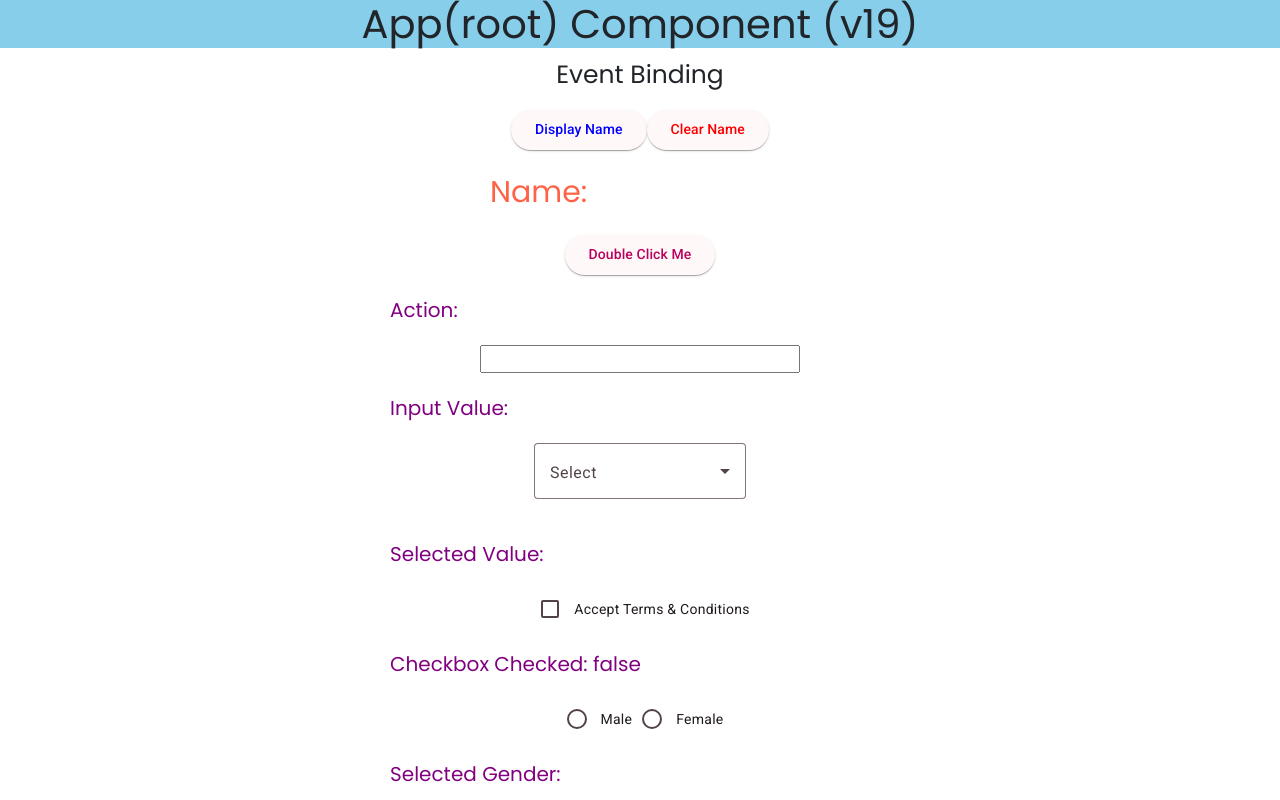
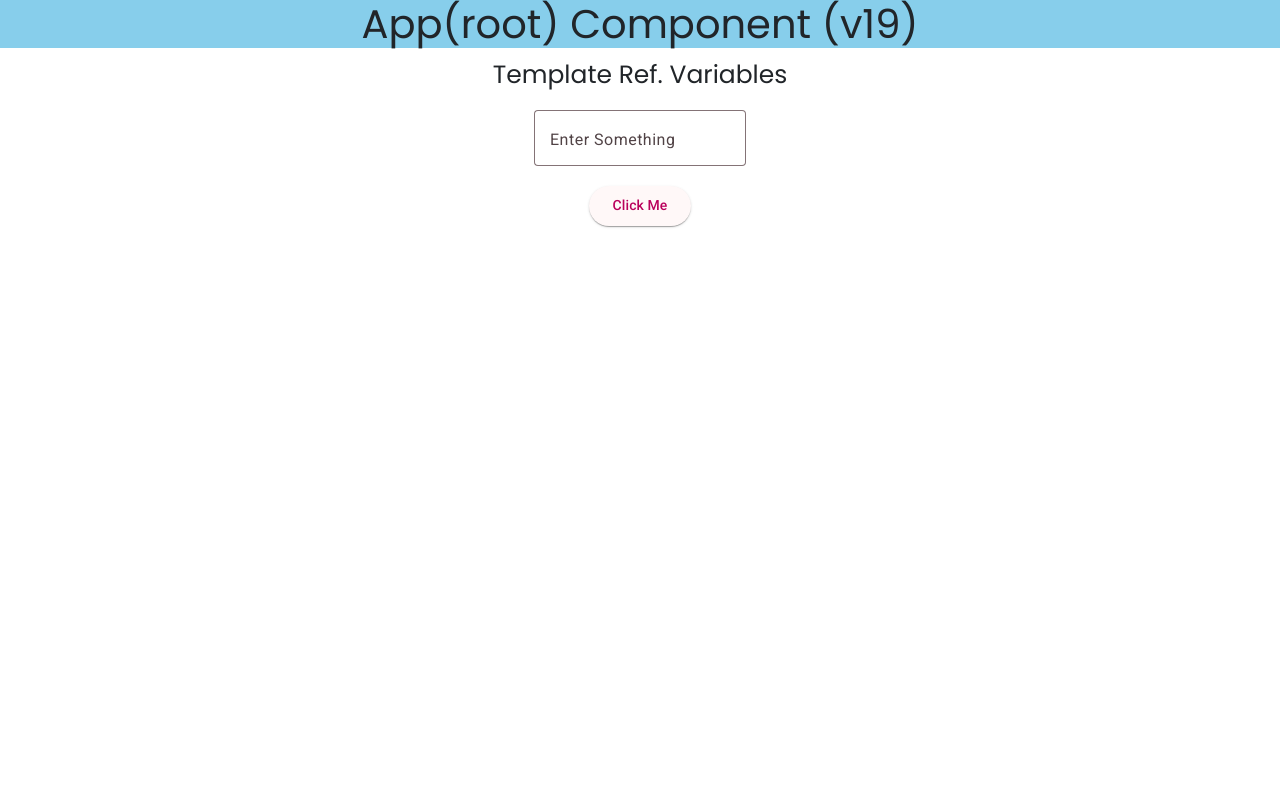
Before and after one commit to SatishKonduru/SELF-19, an Angular app: page / in a window 1280 px wide. Shown: the top 800 px of the page. Built offline with nearby package versions, Linux system fonts and the light colour scheme.

Commit message:
Temp Ref. Variables

```diff
--- a/src/app/app.component.html
+++ b/src/app/app.component.html
@@ -5,4 +5,5 @@
 <!-- <app-interpolation></app-interpolation> -->
 <!-- <app-property-binding></app-property-binding> -->
 <!-- <app-style-binding></app-style-binding> -->
-<app-event-binding></app-event-binding>
+<!-- <app-event-binding></app-event-binding> -->
+<app-temp-ref-variables></app-temp-ref-variables>
--- a/src/app/app.component.ts
+++ b/src/app/app.component.ts
@@ -6,10 +6,11 @@
 import { PropertyBindingComponent } from './components/property-binding/property-binding.component';
 import { StyleBindingComponent } from './components/style-binding/style-binding.component';
 import { ClassBindingComponent } from './components/class-binding/class-binding.component';
+import { TempRefVariablesComponent } from './components/temp-ref-variables/temp-ref-variables.component';
 
 @Component({
   selector: 'app-root',
-  imports: [RouterOutlet, EventBindingComponent],
+  imports: [RouterOutlet, EventBindingComponent, TempRefVariablesComponent],
   templateUrl: './app.component.html',
   styleUrl: './app.component.css',
 })
--- /dev/null
+++ b/src/app/components/temp-ref-variables/temp-ref-variables.component.html
@@ -0,0 +1,24 @@
+<div style="display: flex; justify-content: center">
+  <p style="font-size: 25px">Template Ref. Variables</p>
+</div>
+<div
+  style="
+    display: flex;
+    justify-content: center;
+    align-items: center;
+    flex-direction: column;
+  "
+>
+  <mat-form-field appearance="outline">
+    <mat-label>Enter Something</mat-label>
+    <input matInput #inputValue />
+  </mat-form-field>
+  <button
+    mat-raised-button
+    color="warn"
+    (click)="getInputValue(inputValue.value)"
+  >
+    Click Me
+  </button>
+  <p style="font-size: 30px; color: orangered">{{ message }}</p>
+</div>
--- /dev/null
+++ b/src/app/components/temp-ref-variables/temp-ref-variables.component.ts
@@ -0,0 +1,17 @@
+import { Component } from '@angular/core';
+import { MatFormFieldModule } from '@angular/material/form-field';
+import { MatInputModule } from '@angular/material/input';
+import { MatButtonModule } from '@angular/material/button';
+
+@Component({
+  selector: 'app-temp-ref-variables',
+  imports: [MatFormFieldModule, MatInputModule, MatButtonModule],
+  templateUrl: './temp-ref-variables.component.html',
+  styleUrl: './temp-ref-variables.component.css',
+})
+export class TempRefVariablesComponent {
+  message = '';
+  getInputValue(value: any) {
+    this.message = value;
+  }
+}
```
Also changed, not shown: src/app/components/temp-ref-variables/temp-ref-variables.component.css (added).
